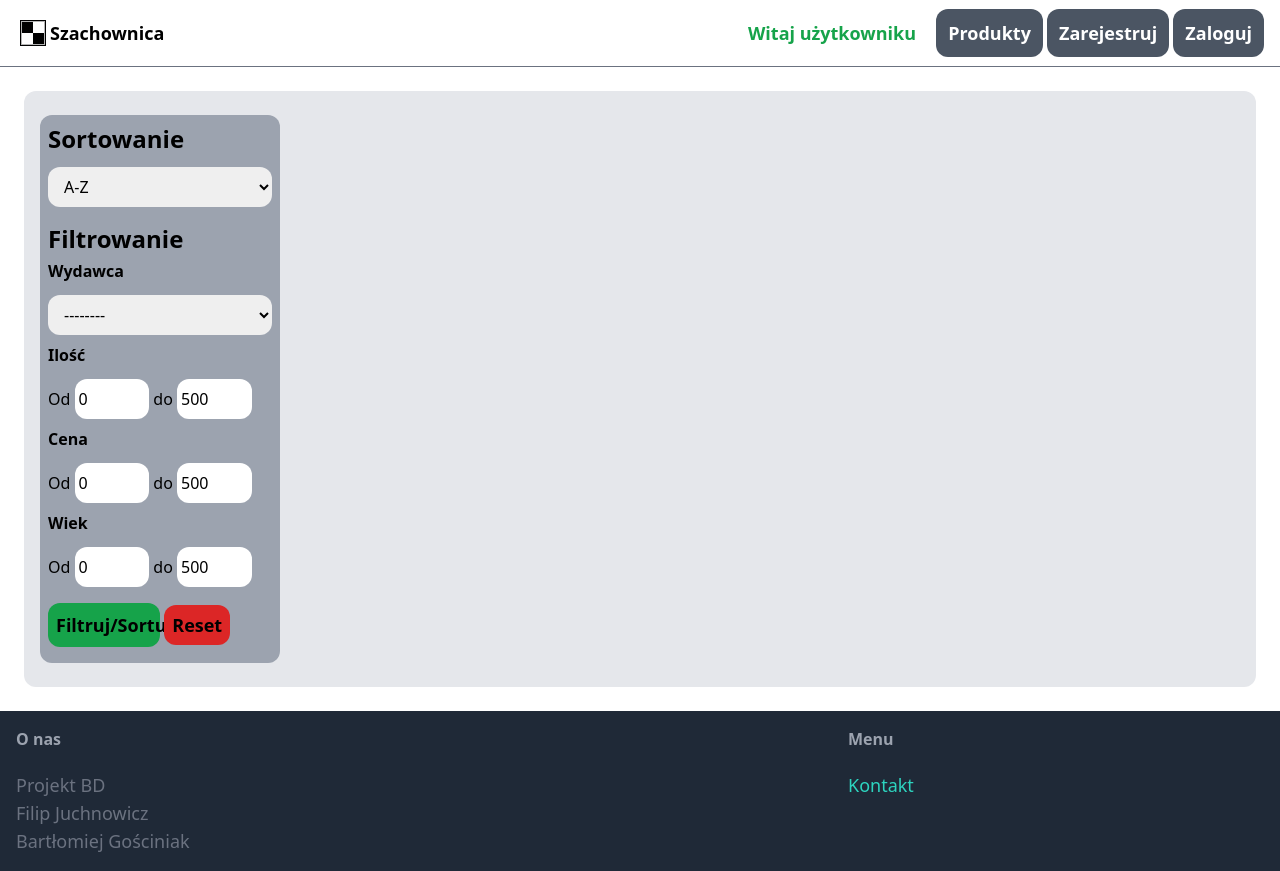
After one commit to Morfinic/PWR-V-DBP, a Django app: page /items/item_list/ in a window 1280 px wide. The commit adds this page. Run offline with Django 4.2, Linux system fonts and the light colour scheme; data that the repository does not hold is empty; some libraries are stand-ins or nearby versions.

Commit message:
Doano zakładkę z produlktami oraz możliwość sortowania oraz filtrowania.

```diff
--- a/Projekt_Sklep/urls.py
+++ b/Projekt_Sklep/urls.py
@@ -22,6 +22,6 @@ from django.conf.urls.static import static
 urlpatterns = [
     path('admin/', admin.site.urls),
     path('', include('core.urls')),
-    # path('items/', include("items.urls")),
+    path('items/', include("items.urls")),
     path('dasboard/', include('dashboard.urls'))
 ] + static(settings.MEDIA_URL, document_root=settings.MEDIA_ROOT)
--- a/core/templates/core/base.html
+++ b/core/templates/core/base.html
@@ -22,6 +22,9 @@
             {% else %}
                 <span class="text-lg font-semibold text-green-600 px-4">Witaj użytkowniku</span>
             {% endif %}
+
+            <a href="{% url 'items:item_list' %}" class="p-3 text-lg font-semibold rounded-xl bg-gray-600 text-white hover:bg-gray-800">Produkty</a>
+
             {% if request.user.is_authenticated %}
                 <a href="{% url 'dashboard:logout' %}" class="p-3 text-lg font-semibold rounded-xl bg-gray-600 text-white hover:bg-gray-800">Wyloguj</a>
             {% else %}
--- a/dashboard/forms.py
+++ b/dashboard/forms.py
@@ -14,7 +14,7 @@ class SignUpForm(UserCreationForm):
     }))
     email = forms.CharField(widget=forms.EmailInput(attrs={
         "placeholder": "Adres email",
-        "class": "w-full py-4 px-6 rounded-xl",
+        "class": "",
         # "requiered": True
     }))
     password1 = forms.CharField(widget=forms.PasswordInput(attrs={
--- /dev/null
+++ b/items/forms.py
@@ -0,0 +1,45 @@
+from django import forms
+from .models import Wydawca
+
+
+def get_wydawca_list():
+    wydawca = Wydawca.objects.values_list("nazwa", flat=True)
+    return [[".*", "--------"]] + [[x, x] for x in wydawca]
+
+
+class FilterForm(forms.Form):
+    class Meta:
+        fields = ("sortowanie",)
+
+    sortowanie = forms.ChoiceField(choices=(
+        ("nazwa", "A-Z"), ("-nazwa", "Z-A"),
+        ("wiek", "Wiek, rosnąco"), ("-wiek", "Wiek, malejąco"),
+        ("ilosc", "Ilość, rosnąco"), ("-ilosc", "Ilość, malejąco")), widget=forms.Select(attrs={
+            "class": "w-full py-2 px-3 my-2 rounded-xl"
+        })
+    )
+
+    wydawca = forms.ChoiceField(choices=get_wydawca_list(), widget=forms.Select(attrs={
+            "class": "w-full py-2 px-3 my-2 rounded-xl"
+        }))
+
+    ilosc_min = forms.IntegerField(widget=forms.NumberInput(attrs={
+        "class": "w-1/3 py-2 px-1 my-2 rounded-xl"
+    }), initial=0)
+    ilosc_max = forms.IntegerField(widget=forms.NumberInput(attrs={
+        "class": "w-1/3 py-2 px-1 my-2 rounded-xl"
+    }), initial=500)
+
+    cena_min = forms.FloatField(widget=forms.NumberInput(attrs={
+        "class": "w-1/3 py-2 px-1 my-2 rounded-xl"
+    }), initial=0)
+    cena_max = forms.FloatField(widget=forms.NumberInput(attrs={
+        "class": "w-1/3 py-2 px-1 my-2 rounded-xl"
+    }), initial=500)
+
+    wiek_min = forms.IntegerField(widget=forms.NumberInput(attrs={
+        "class": "w-1/3 py-2 px-1 my-2 rounded-xl"
+    }), initial=0)
+    wiek_max = forms.IntegerField(widget=forms.NumberInput(attrs={
+        "class": "w-1/3 py-2 px-1 my-2 rounded-xl"
+    }), initial=500)
--- /dev/null
+++ b/items/templates/item_list.html
@@ -0,0 +1,66 @@
+{% extends "core/base.html" %}
+
+{% block title %}Lista produktów{% endblock %}
+
+{% block content %}
+    <div class="px-2 py-6 m-6 bg-gray-200 rounded-xl flex items-center">
+        <div class="bg-gray-400 p-2 mx-2 rounded-xl w-1/5">
+            <form action="." method="POST">
+                {% csrf_token %}
+
+                <div class="mb-2">
+                    <label class="inline-block mb-1 font-semibold text-2xl">Sortowanie</label>
+                    {{ form.sortowanie }}
+                </div>
+
+                <div>
+                    <p class="inline-block mb-1 font-semibold text-2xl">Filtrowanie</p><br>
+
+                    <div>
+                        <label class="inline-block mb-1 font-semibold">Wydawca</label><br>
+                        {{ form.wydawca }}
+                    </div>
+
+                    <div>
+                        <label class="inline-block mb-1 font-semibold">Ilość</label><br>
+                        Od {{ form.ilosc_min }} do {{ form.ilosc_max }}
+                    </div>
+
+                    <div>
+                        <label class="inline-block mb-1 font-semibold">Cena</label><br>
+                        Od {{ form.cena_min }} do {{ form.cena_max }}
+                    </div>
+
+                    <div>
+                        <label class="inline-block mb-1 font-semibold">Wiek</label><br>
+                        Od {{ form.wiek_min }} do {{ form.wiek_max }}
+                    </div>
+                </div>
+
+                <div class="w-full">
+                    <button type="submit" class="p-2 my-2 w-1/2 bg-green-600 hover:bg-green-800 font-semibold text-lg rounded-xl">Filtruj/Sortuj</button>
+                    <a href="{% url 'items:item_list' %}" class="p-2 my-2 w-1/2 bg-red-600 hover:bg-red-800 font-semibold text-lg rounded-xl">Reset</a>
+                </div>
+            </form>
+        </div>
+
+        <div class="w-4/5">
+            {% for produkt in produkty %}
+                <a href="#" class="flex items-center my-2 border-solid border-2 border-sky-500">
+                        <div class="w-1/5">
+                            <img src="{{ produkt.zdjecie.url }}" alt="produkt_img">
+                        </div>
+
+                        <div class="p-6 bg-white rounded-r-xl h-full w-4/5">
+                            <h2 class="text-2xl">{{ produkt.nazwa }}</h2>
+                            <p class="text-gray-500">Cena: {{ produkt.cena }} zł</p>
+                            <p class="text-gray-500">Wiek: {{ produkt.wiek }}+</p>
+                            <p class="text-gray-500">{{ produkt.tematyka }}</p>
+                            <p class="text-gray-500">Ilość: {{ produkt.ilosc }}</p>
+                            <p class="text-gray-500">Wydawca: {{ produkt.wydawca }}</p>
+                        </div>
+                </a>
+            {% endfor %}
+        </div>
+    </div>
+{% endblock %}
--- a/items/urls.py
+++ b/items/urls.py
@@ -4,5 +4,5 @@ from . import views
 app_name = 'items'
 
 urlpatterns = [
-    path(""),
+    path("item_list/", views.item_list, name="item_list"),
 ]
--- a/items/views.py
+++ b/items/views.py
@@ -1,3 +1,26 @@
 from django.shortcuts import render
+from .models import Produkt
+from .forms import FilterForm
 
 # Create your views here.
+
+
+def item_list(request):
+    if request.method == "POST":
+        form = FilterForm(request.POST)
+        produkty = Produkt.objects.filter(
+            wydawca__nazwa__regex=form.data["wydawca"],
+            ilosc__range=[form.data["ilosc_min"], form.data["ilosc_max"]],
+            cena__range=[form.data["cena_min"], form.data["cena_max"]],
+            wiek__range=[form.data["wiek_min"], form.data["wiek_max"]],
+        )
+        produkty.order_by(form.data["sortowanie"])
+
+    else:
+        form = FilterForm()
+        produkty = Produkt.objects.all()
+
+    return render(request, "item_list.html", {
+        "form": form,
+        "produkty": produkty
+    })
```
Also changed, not shown: media/zdj_produktow/Dos.jpg (added), media/zdj_produktow/Uno.jpg (added), media/zdj_produktow/Wirus1-eco.png (added).
